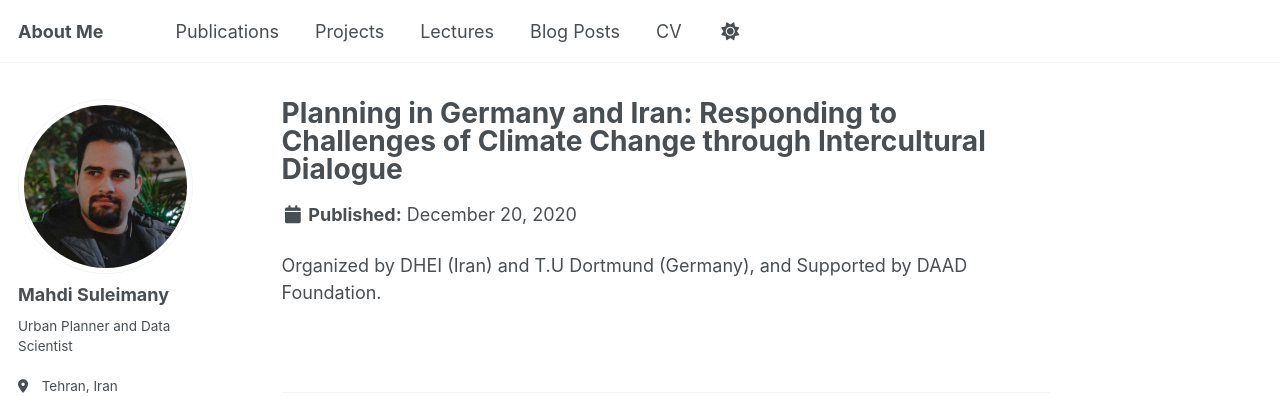
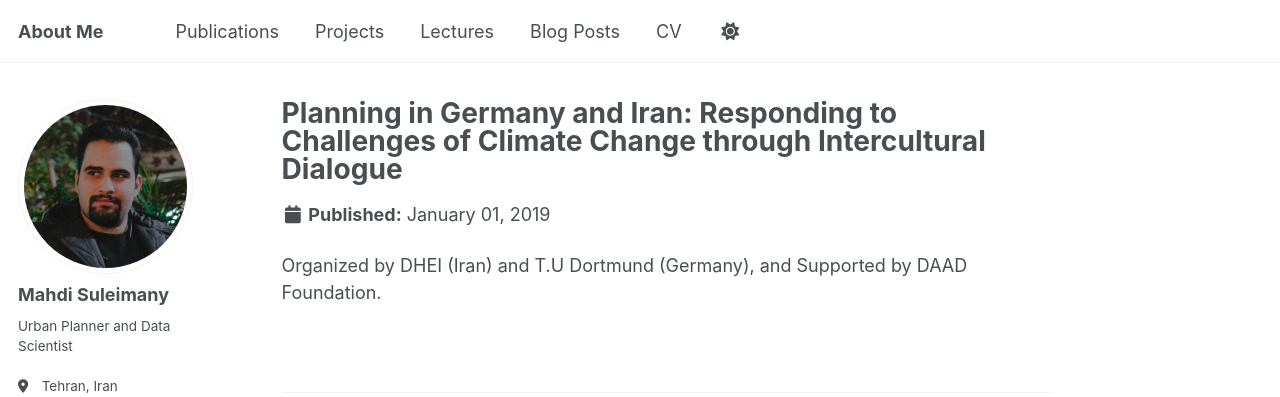
Before and after one commit to mo-soleimani/mo-soleimani.github.io, a Jekyll site: the page built from _projects/P101.md, in a window 1280 px wide. Shown: the top 397 px of the page. Built offline with Jekyll 4.4.1, drawn with Linux system fonts in a browser that asks for light colours; some web fonts are replaced.

Commit message:
Update P101.md

```diff
--- a/_projects/P101.md
+++ b/_projects/P101.md
@@ -1,6 +1,6 @@
 ---
 title: "Planning in Germany and Iran: Responding to Challenges of Climate Change through Intercultural Dialogue"
-date: 2020-12-20
+date: "Jan, 2019 - Dec, 2020"
 layout: single
 collection: teaching
 author_profile: true
```
